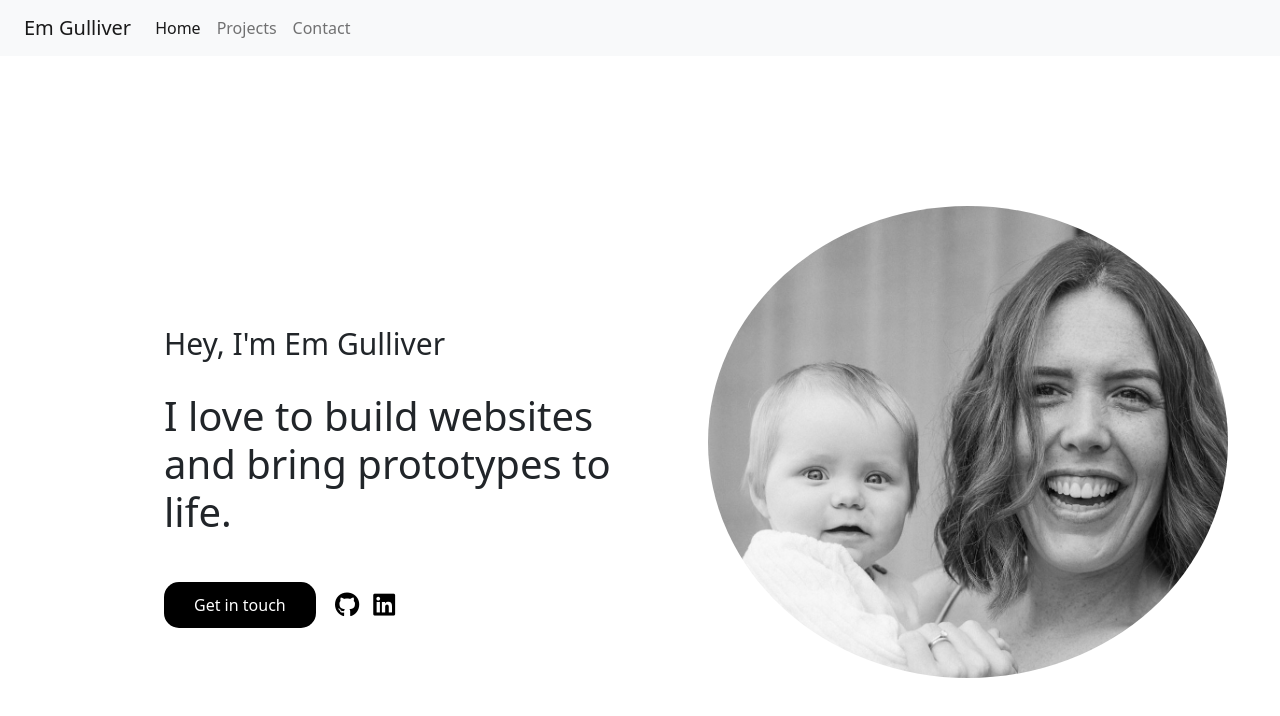
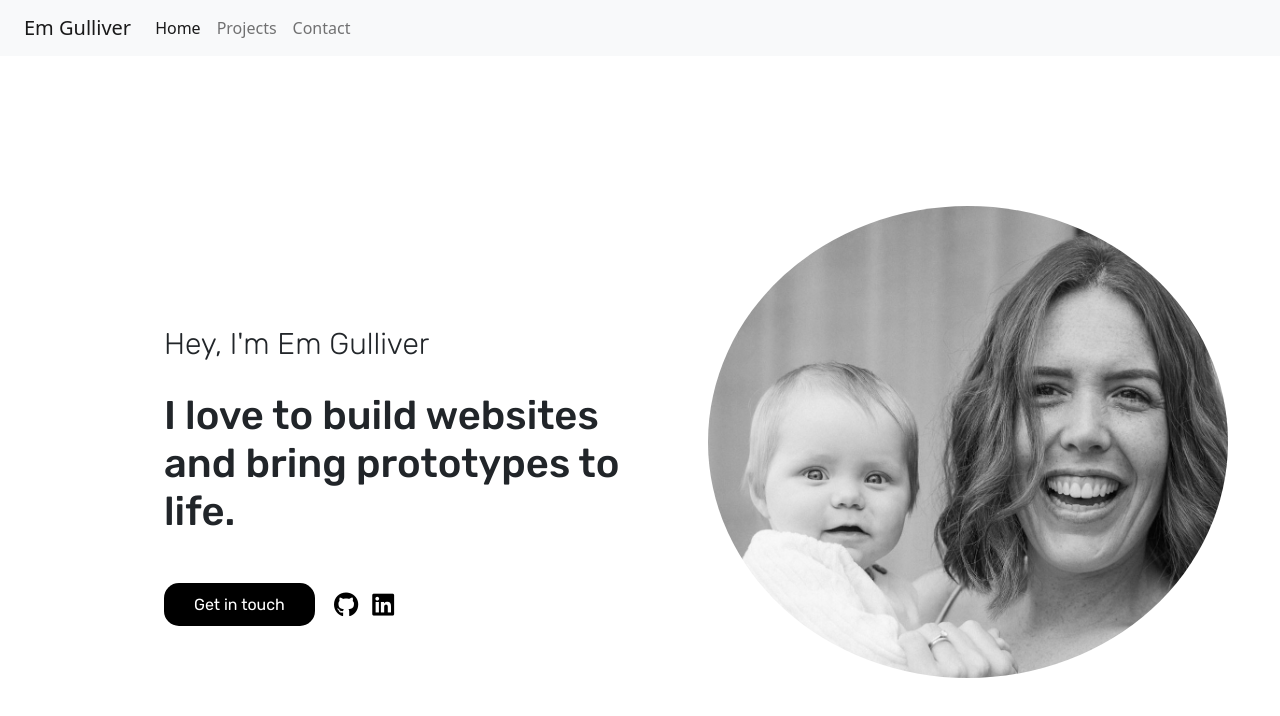
Before and after one commit to egulliver1721/Developer-Portfolio, a plain HTML site: page index.html in a window 1280 px wide. Drawn offline with nearby package versions, Linux system fonts and the light colour scheme.

Commit message:
added google font style rubik

```diff
--- a/index.html
+++ b/index.html
@@ -14,6 +14,12 @@
       src="https://kit.fontawesome.com/e62ac34a85.js"
       crossorigin="anonymous"
     ></script>
+    <link rel="preconnect" href="https://fonts.googleapis.com" />
+    <link rel="preconnect" href="https://fonts.gstatic.com" crossorigin />
+    <link
+      href="https://fonts.googleapis.com/css2?family=Rubik:wght@300;400;500&display=swap"
+      rel="stylesheet"
+    />
     <link rel="stylesheet" href="styles.css" />
   </head>
   <body>
--- a/styles.css
+++ b/styles.css
@@ -10,6 +10,7 @@ h1 {
   font-weight: 200;
   margin-top: 120px;
   margin-bottom: 30px;
+  font-family: "Rubik", sans-serif;
 }
 
 h2 {
@@ -17,6 +18,7 @@ h2 {
   font-weight: 500;
   margin-bottom: 50px;
   padding-right: 30px;
+  font-family: "Rubik", sans-serif;
 }
 
 .contact-button {
@@ -30,6 +32,7 @@ h2 {
   font-weight: 400;
   transition: all 150ms ease-in-out;
   vertical-align: middle;
+  font-family: "Rubik", sans-serif;
 }
 
 .contact-button:hover {
```
